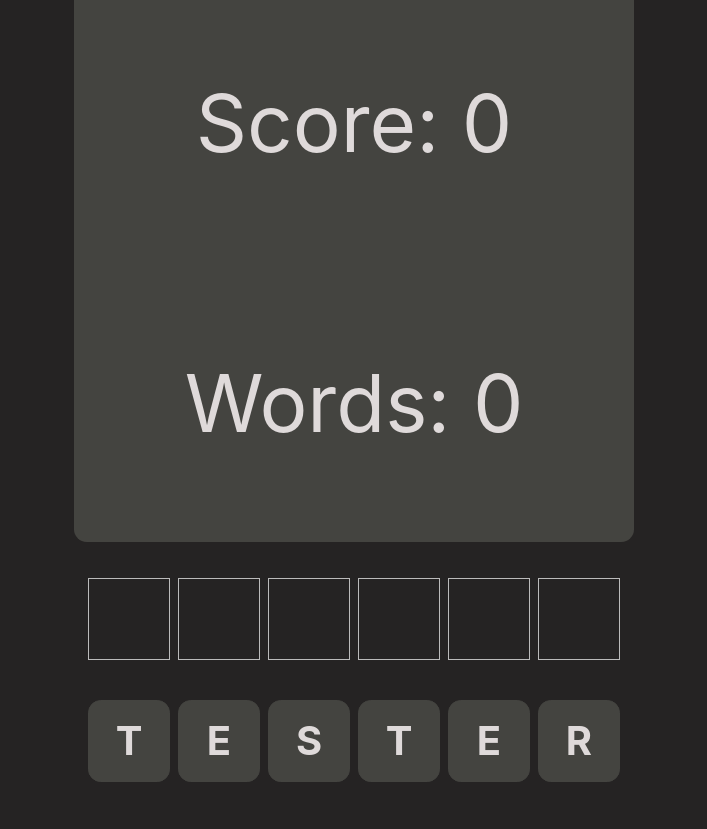
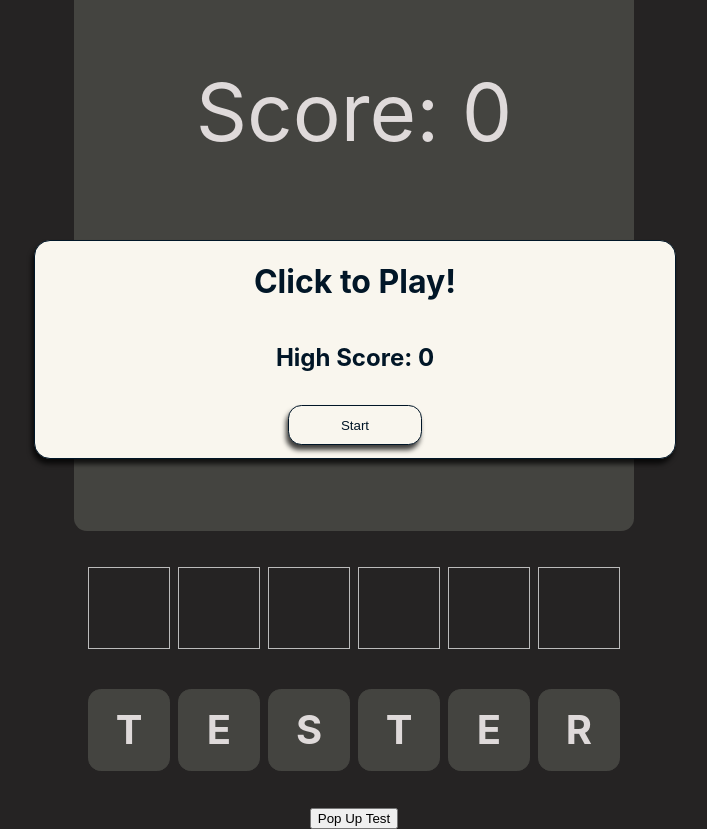
Before and after one commit to waterdoze/Anagram, a React (Create React App) app in the folder client/: page / in a window 1280 px wide. Shown: the whole page, without its empty margins (286-993 px from the left). Built offline with nearby package versions, Linux system fonts and the light colour scheme.

Commit message:
added popup modals for start and end game

```diff
--- a/client/src/components/Anagram.jsx
+++ b/client/src/components/Anagram.jsx
@@ -1,12 +1,18 @@
-import React from 'react'
-import { useEffect } from 'react'
+import React, { useEffect, useState } from 'react'
 import useAnagram from '../hooks/useAnagram'
 import Keys from './Keys'
 import Scoreboard from './Scoreboard'
+
 import Slots from './Slots'
+import EndGamePopUp from '../hooks/EndGamePopUp'
+import StartGamePopUp from '../hooks/StartGamePopUp'
 
 export default function Anagram({ letterString }) {
 
+    const [endGame, setEndGame] = useState(false);
+    const [startGame, setStartGame] = useState(true);
+    const duringEndGame = endGame ? " duringEndGame" : "";
+    const duringStartGame = startGame ? " duringStartGame" : "";
     const letters = letterString.split("")
     const { handleKeyUp, currentWord, score, amountGuessed } = useAnagram(letters)
 
@@ -17,9 +23,18 @@ export default function Anagram({ letterString }) {
     }, [handleKeyUp])
     return (
         <div>
-            <Scoreboard score={score} amountGuessed={amountGuessed} />
-            <Slots currentWord={currentWord} />
-            <Keys keys={letters} />
+            <div className = {"Game" + duringEndGame + duringStartGame}>
+                <Scoreboard score={score} amountGuessed={amountGuessed} />
+                <Slots currentWord={currentWord} />
+                <Keys keys={letters} />
+                <button onClick={()=>setEndGame(true)} className = {duringEndGame}>Pop Up Test</button>
+            </div>
+            <div>
+                {startGame && <StartGamePopUp highScore ={0} setStartGamePopUp={setStartGame} />}
+            </div>
+            <div>
+                {endGame && <EndGamePopUp score={score} amountGuessed={amountGuessed} setEndGamePopUp={setEndGame} />}
+            </div>
         </div>
     )
 }
--- a/client/src/css/index.css
+++ b/client/src/css/index.css
@@ -63,3 +63,51 @@ code {
     width: 100%;
     font-size: 5em;
 }
+
+.duringEndGame{
+
+}
+
+.PopUp{
+    position: fixed;
+
+    left: 25%;
+    top: 30%;
+
+    width: 50%;
+
+    border: 1px solid #011627;
+    border-radius: 1em;
+    box-shadow: -2px 5px 5px 0px rgba(0,0,0,0.75);
+
+    background-color: #F9F6EE ;
+
+    display: flex;
+    flex-direction: column;
+    justify-content: space-between;
+    align-items: center;
+
+    color: #011627;
+}
+
+.popUpButton{
+    width: 10em;
+    height: 3em;
+    border: 1px solid #011627;
+    border-radius: 1em;
+    box-shadow: -2px 5px 5px 0px rgba(0,0,0,0.75);
+
+    background-color: #F9F6EE ;
+
+    display: flex;
+    justify-content: center;
+    align-items: center;
+
+    color: #011627;
+
+    margin: 1em;
+}
+.popUpButton:hover{
+    background-color: #585252e7;
+    color: #F9F6EE;
+}
--- /dev/null
+++ b/client/src/hooks/EndGamePopUp.js
@@ -0,0 +1,16 @@
+import React from 'react';
+import "../css/index.css"
+
+const EndGamePopUp = ({ score, amountGuessed, setEndGamePopUp }) => {
+    return (
+        <div className="PopUp">
+            <h1>Game Over</h1>
+            <h2>Score: {score}</h2>
+            <h2>Words Guessed: {amountGuessed}</h2>
+
+            <button className = "popUpButton" onClick={() => setEndGamePopUp(false)}>Play Again</button> {/*also need to reset game here on click*/}
+        </div>
+    );
+}
+
+export default EndGamePopUp;
--- /dev/null
+++ b/client/src/hooks/StartGamePopUp.js
@@ -0,0 +1,14 @@
+import React from 'react';
+import "../css/index.css"
+
+const EndGamePopUp = ({ highScore, setStartGamePopUp }) => {
+    return (
+        <div className="PopUp">
+            <h1>Click to Play!</h1>
+            <h2>High Score: {highScore}</h2>
+            <button className = "popUpButton" onClick={() => setStartGamePopUp(false)}>Start</button>
+        </div>
+    );
+}
+
+export default EndGamePopUp;
```
